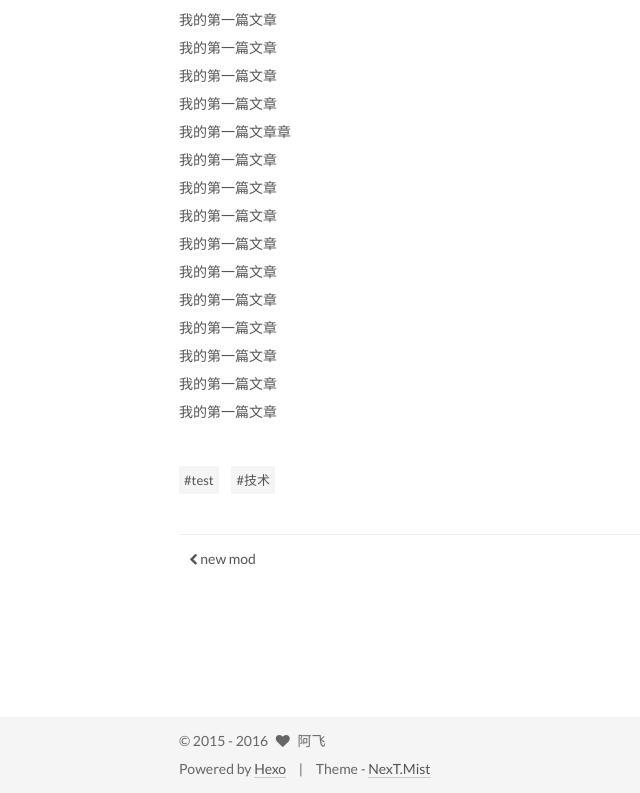
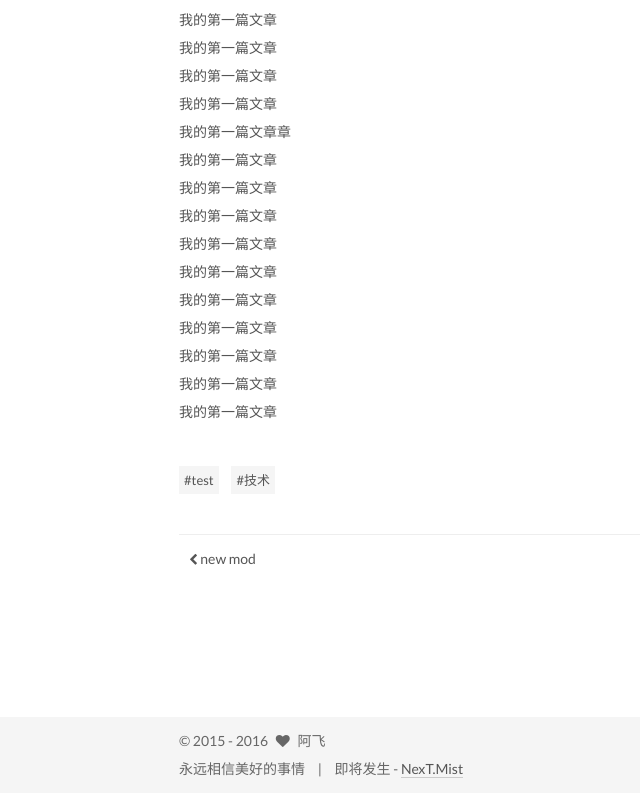
Before and after one commit to fei0356/fei0356.github.io, a plain HTML site: page 2016/04/29/My-New-Post/index.html in a window 1280 px wide. Shown: the part 3010-3803 px from the top of the page, without its empty margins (111-751 px from the left). Drawn offline with Linux system fonts and the light colour scheme; a script that the page names is missing.

Commit message:
Site updated: 2016-04-30 16:20:38

```diff
--- a/2016/04/29/My-New-Post/index.html
+++ b/2016/04/29/My-New-Post/index.html
@@ -571,11 +571,11 @@
 </div>
 
 <div class="powered-by">
-  Powered by <a class="theme-link" href="http://hexo.io">Hexo</a>
+  永远相信美好的事情
 </div>
 
 <div class="theme-info">
-  Theme -
+  即将发生 -
   <a class="theme-link" href="https://github.com/iissnan/hexo-theme-next">
     NexT.Mist
   </a>
```
Also changed, not shown: 2016/04/29/new-mod/index.html (+2 -2 lines), about/index-1.html (+2 -2 lines), about/index.html (+2 -2 lines), archives/2016/04/index.html (+2 -2 lines), archives/2016/index.html (+2 -2 lines), archives/index.html (+2 -2 lines), categories/index.html (+2 -2 lines), categories/javascript/index.html (+2 -2 lines), categories/javascript/日记/index.html (+2 -2 lines), index.html (+2 -2 lines), tags/index.html (+2 -2 lines), tags/test/index.html (+2 -2 lines), tags/技术/index.html (+2 -2 lines).
